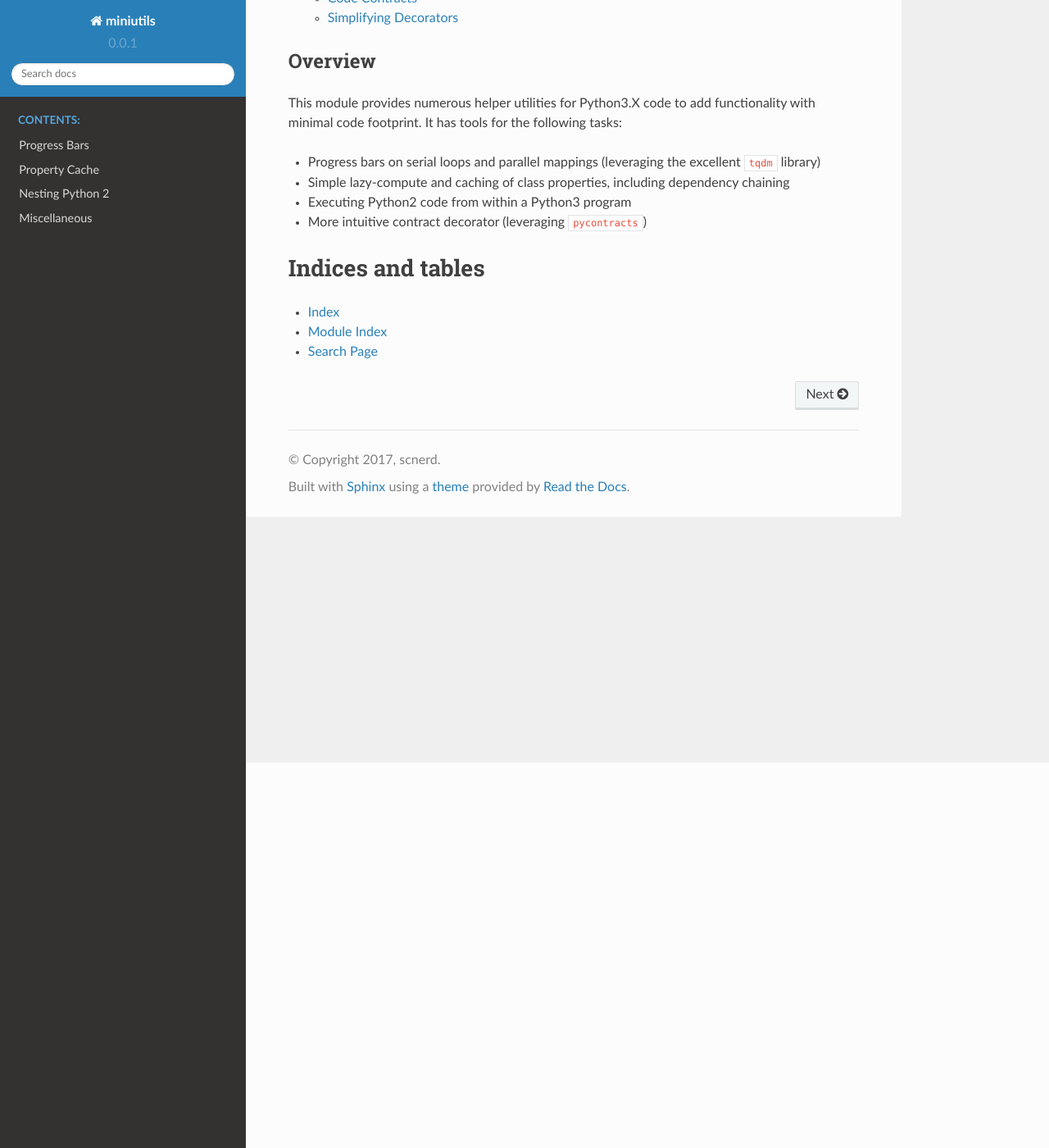
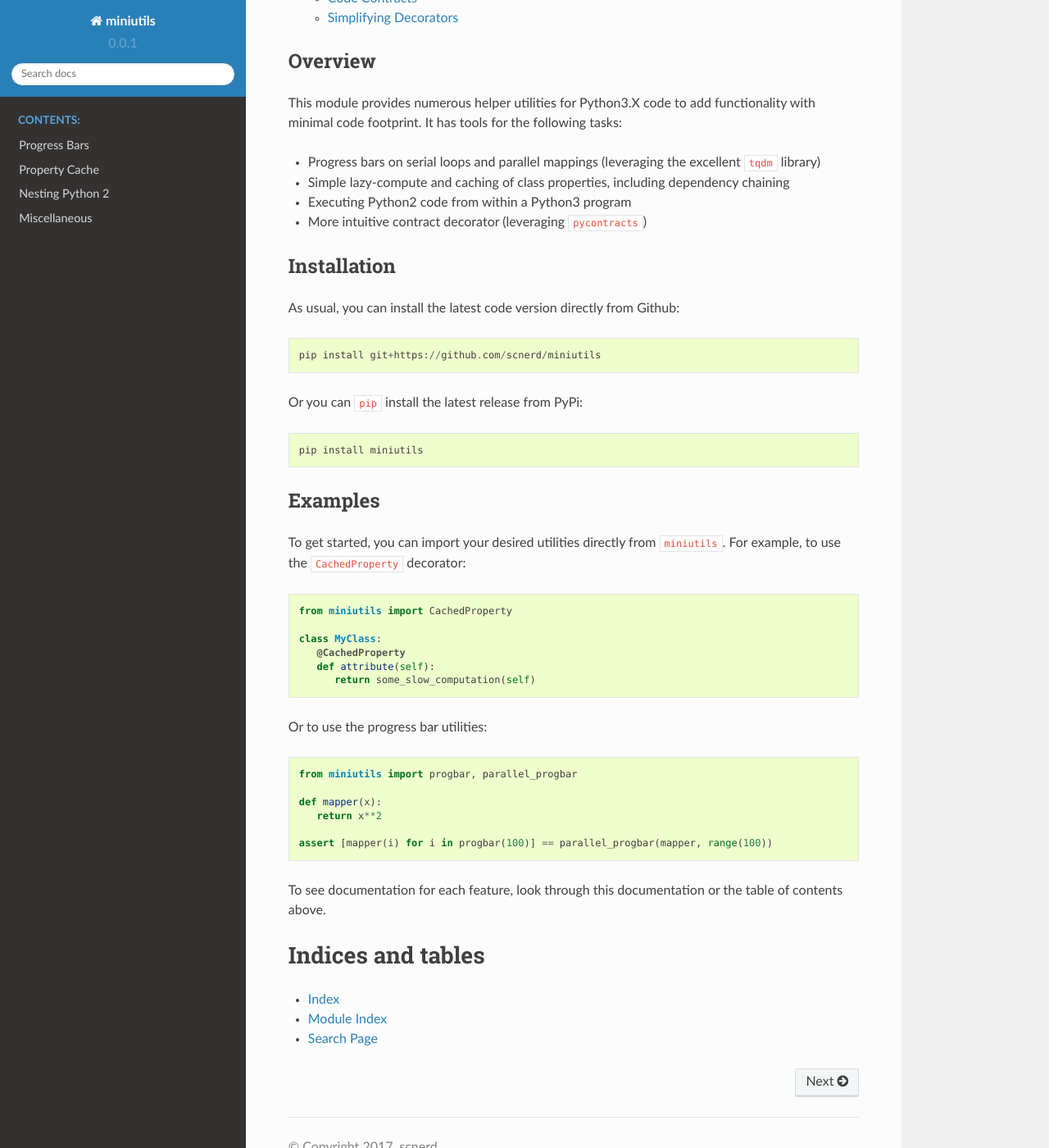
Before and after one commit to scnerd/miniutils, a Sphinx documentation site: the page built from docs/source/index.rst, in a window 1280 px wide and 1400 px high, scrolled down 470 px. Shown: the whole window at 82% size. Built offline with Sphinx 7.4.7 and the Read the Docs theme 2.0.0, drawn with Linux system fonts in a browser that asks for light colours.

Commit message:
Better readme and doc index

```diff
--- a/docs/source/index.rst
+++ b/docs/source/index.rst
@@ -36,7 +36,39 @@ This module provides numerous helper utilities for Python3.X code to add functio
 - Executing Python2 code from within a Python3 program
 - More intuitive contract decorator (leveraging ``pycontracts``)
 
+Installation
+------------
 
+As usual, you can install the latest code version directly from Github::
+
+    pip install git+https://github.com/scnerd/miniutils
+
+Or you can ``pip`` install the latest release from PyPi::
+
+   pip install miniutils
+
+Examples
+--------
+
+To get started, you can import your desired utilities directly from ``miniutils``. For example, to use the ``CachedProperty`` decorator::
+
+   from miniutils import CachedProperty
+
+   class MyClass:
+      @CachedProperty
+      def attribute(self):
+         return some_slow_computation(self)
+
+Or to use the progress bar utilities::
+
+   from miniutils import progbar, parallel_progbar
+
+   def mapper(x):
+      return x**2
+
+   assert [mapper(i) for i in progbar(100)] == parallel_progbar(mapper, range(100))
+
+To see documentation for each feature, look through this documentation or the table of contents above.
 
 Indices and tables
 ==================
```
Also changed, not shown: README.rst (+34 -0 lines).
